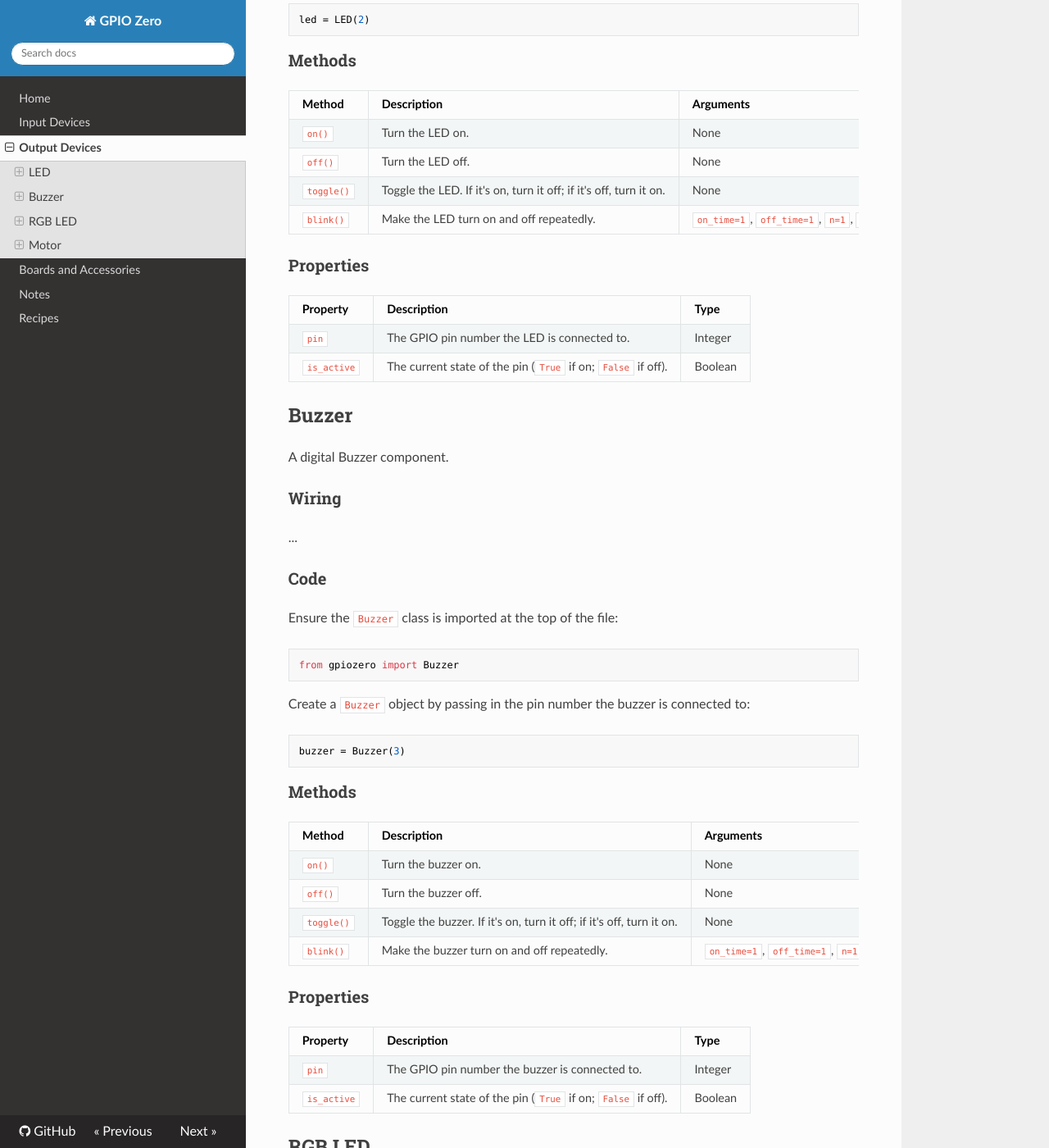
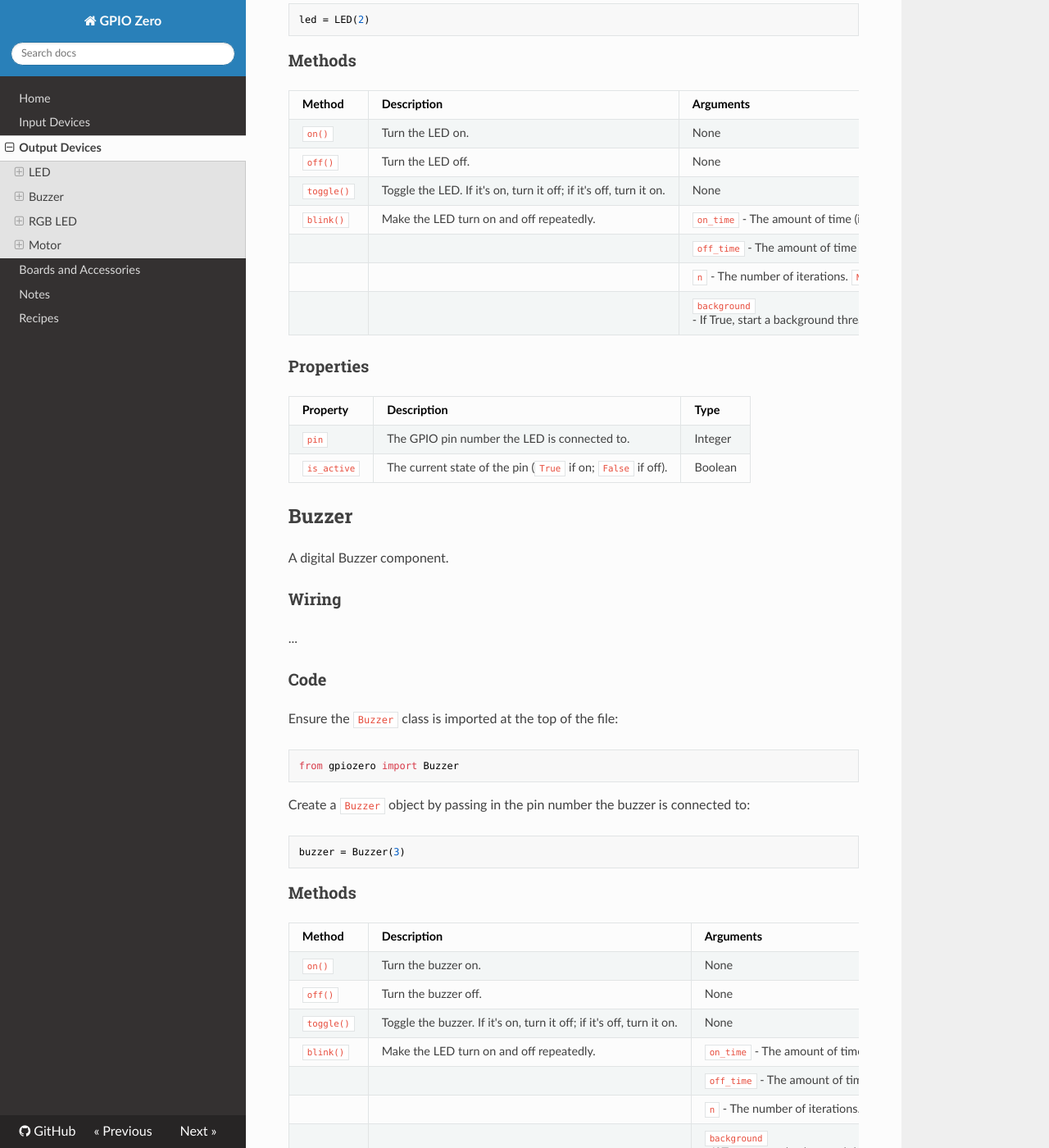
Before and after one commit to gpiozero/gpiozero, an MkDocs documentation site: the page built from docs/outputs.md, in a window 1280 px wide and 1400 px high, scrolled down 730 px. Shown: the whole window at 82% size. Built offline with MkDocs 1.6.1, drawn with Linux system fonts in a browser that asks for light colours; nearby versions of some CDN libraries; old or Windows-style settings are respelled for this version of MkDocs; some of the changed text lies outside the part shown.

Commit message:
Expand docs

```diff
--- a/docs/outputs.md
+++ b/docs/outputs.md
@@ -35,7 +35,10 @@ led = LED(2)
 | `on()` | Turn the LED on. | None |
 | `off()` | Turn the LED off. | None |
 | `toggle()` | Toggle the LED. If it's on, turn it off; if it's off, turn it on. | None |
-| `blink()` | Make the LED turn on and off repeatedly. | `on_time=1`, `off_time=1`, `n=1`, `background=True` |
+| `blink()` | Make the LED turn on and off repeatedly. | `on_time` - The amount of time (in seconds) for the LED to be on each iteration. Default: `1` |
+|           |                                          | `off_time` - The amount of time (in seconds) for the LED to be off each iteration. Default: `1` |
+|           |                                          | `n` - The number of iterations. `None` means infinite. Default: `None` |
+|           |                                          | `background` - If True, start a background thread to continue blinking and return immediately. If False, only return when the blink is finished (warning: the default value of n will result in this method never returning). Default: `True` |
 
 ### Properties
 
@@ -73,7 +76,10 @@ buzzer = Buzzer(3)
 | `on()` | Turn the buzzer on. | None |
 | `off()` | Turn the buzzer off. | None |
 | `toggle()` | Toggle the buzzer. If it's on, turn it off; if it's off, turn it on. | None |
-| `blink()` | Make the buzzer turn on and off repeatedly. | `on_time=1`, `off_time=1`, `n=1`, `background=True` |
+| `blink()` | Make the LED turn on and off repeatedly. | `on_time` - The amount of time (in seconds) for the LED to be on each iteration. Default: `1` |
+|           |                                          | `off_time` - The amount of time (in seconds) for the LED to be off each iteration. Default: `1` |
+|           |                                          | `n` - The number of iterations. `None` means infinite. Default: `None` |
+|           |                                          | `background` - If True, start a background thread to continue blinking and return immediately. If False, only return when the blink is finished (warning: the default value of n will result in this method never returning). Default: `True` |
 
 ### Properties
 
@@ -116,6 +122,7 @@ led = RGBLED(2, 3, 4)
 | ------ | ----------- | --------- |
 | `on()` | Turn all the LEDs on (makes white light). | None |
 | `off()` | Turn all the LEDs off. | None |
+| `toggle()` | Toggle the LED. If it's on (at all), turn it off; if it's off, turn it on. | None |
 
 ### Properties
 
```
Also changed, not shown: docs/inputs.md (+2 -2 lines), docs/notes.md (+44 -2 lines), docs/recipes.md (+2 -0 lines).
